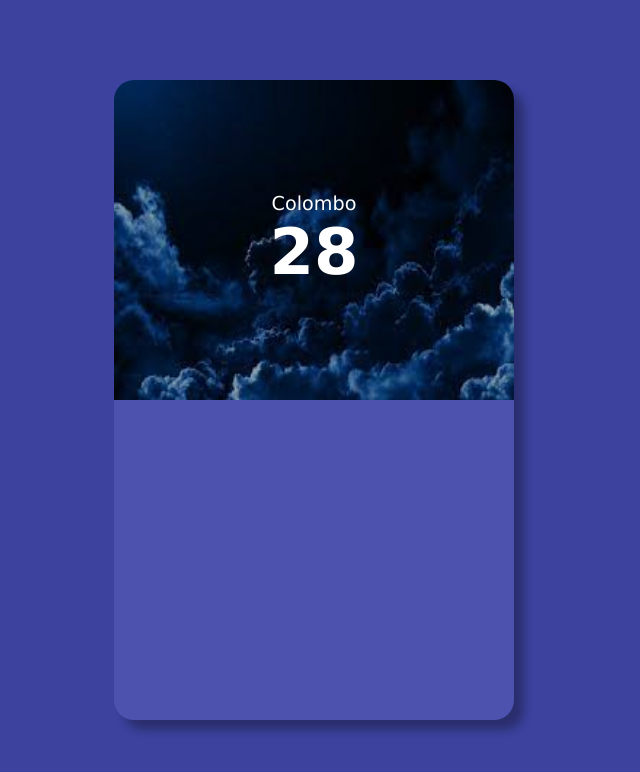
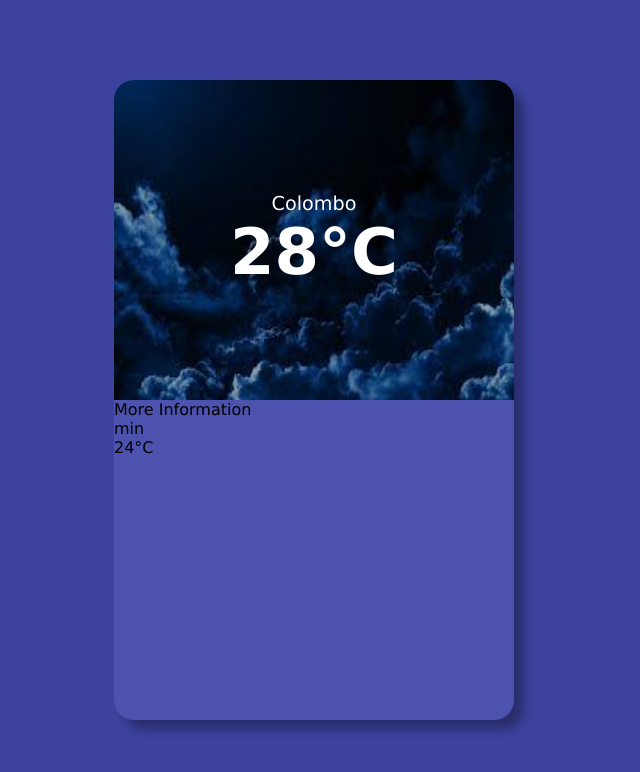
Before and after one commit to DamienDark01/angular-weather-app, an Angular app: page / in a window 1280 px wide. Shown: the top 772 px of the page, without its empty margins (326-966 px from the left). Built offline with nearby package versions, Linux system fonts and the light colour scheme.

Commit message:
create infoBlockDiv for min temp

```diff
--- a/src/app/app.component.html
+++ b/src/app/app.component.html
@@ -6,11 +6,33 @@
 
     <div class="weatherData">
       <div class="location">Colombo</div>
-      <div class="temperature">{{ 27.89 | number: '1.0-0' }}</div>
+      <div class="temperature">{{ 27.89 | number: '1.0-0' }}°C</div>
     </div>
   </div>
 
   <div class="lowerData">
+    <div class="moreInfoLabel">
+      More Information
+    </div>
+
+    <div class="moreInfoContainer">
+      <div class="infoBlock">
+        <div class="infoBlockLabel">
+          <img src="">
+          <span>min</span>
+        </div>
+
+        <div class="infoBlockValue">
+          24°C
+        </div>
+      </div>
+
+      <div class="infoBlock"></div>
+
+      <div class="infoBlock"></div>
+
+      <div class="infoBlock"></div>
+    </div>
   </div>
 
 </div>
```
